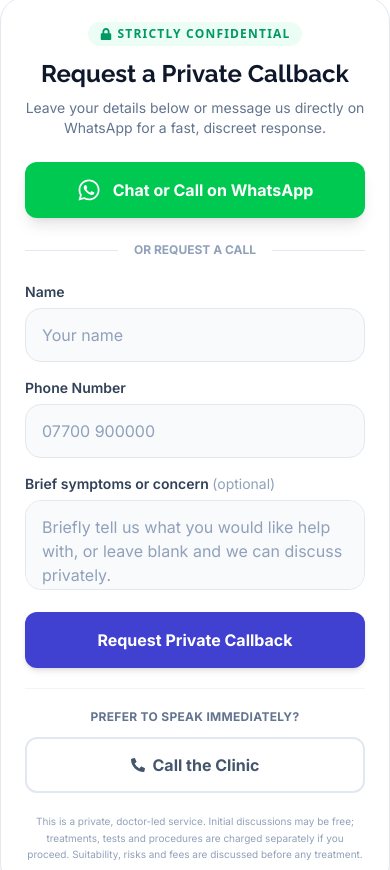
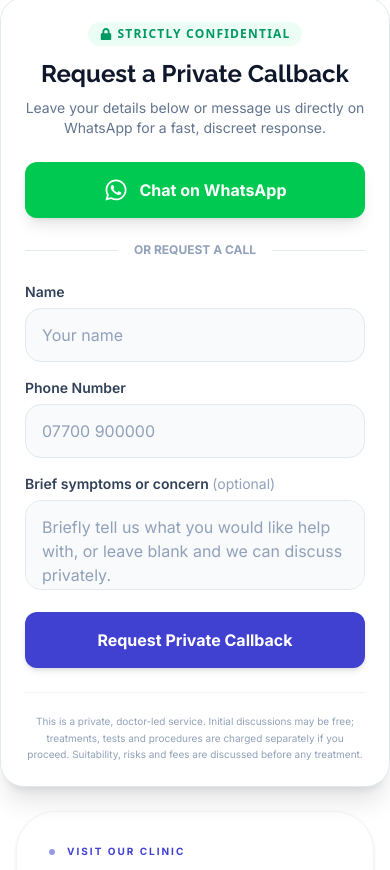
Before and after one commit to binithekid/Healing-PRP-Clinics-Preview, a Next.js app: page /birmingham/erectile-dysfunction-treatment in a window 390 px wide. Shown: the part 7034-7904 px from the top of the page. Built offline with nearby package versions, Linux system fonts and the light colour scheme.

Commit message:
Refactor GoogleAdsLeadForm by removing phone option
Removed phone click functionality and updated comments for WhatsApp click handling.

```diff
--- a/src/components/GoogleAdsLeadForm.tsx
+++ b/src/components/GoogleAdsLeadForm.tsx
@@ -24,11 +24,10 @@ export default function GoogleAdsLeadForm({
   const [isSuccess, setIsSuccess] = useState(false);
   const [errorMessage, setErrorMessage] = useState("");
 
-  const CLINIC_PHONE_NUMBER = "07990364147";
   const CLINIC_WHATSAPP_NUMBER = "447990364147";
 
   const handleWhatsAppClick = () => {
-    // --- GA4 Tracking for WhatsApp Click ---
+    // 1. GA4 Tracking for WhatsApp Click
     if (typeof window !== "undefined") {
       const w = window as Window & { gtag?: (...args: unknown[]) => void };
       if (w.gtag) {
@@ -46,7 +45,7 @@ export default function GoogleAdsLeadForm({
       }
     }
 
-    // Dynamic WhatsApp Message
+    // 2. Dynamic WhatsApp Message
     const whatsappMessage = `Hello, I would like to enquire about ${defaultTreatment}${
       defaultLocation ? ` in ${defaultLocation}` : ""
     }.`;
@@ -55,23 +54,6 @@ export default function GoogleAdsLeadForm({
     )}`;
 
     window.open(waUrl, "_blank");
-  };
-
-  const handlePhoneClick = () => {
-    // --- GA4 Tracking for Phone Click ---
-    if (typeof window !== "undefined") {
-      const w = window as Window & { gtag?: (...args: unknown[]) => void };
-      if (w.gtag) {
-        w.gtag("event", "phone_click", {
-          event_category: "lead",
-          event_label: defaultTreatment,
-          location: defaultLocation,
-          page_path: window.location.pathname,
-        });
-      }
-    }
-
-    window.location.href = `tel:${CLINIC_PHONE_NUMBER}`;
   };
 
   const handleSubmit = async (e: React.FormEvent) => {
@@ -171,7 +153,7 @@ export default function GoogleAdsLeadForm({
         className="w-full flex items-center justify-center gap-3 bg-green-500 hover:bg-green-600 text-white py-4 rounded-xl font-bold font-inter transition-all duration-300 shadow-lg hover:shadow-xl active:scale-95 mb-6"
       >
         <FaWhatsapp className="text-2xl" />
-        Chat or Call on WhatsApp
+        Chat on WhatsApp
       </button>
 
       {/* --- DIVIDER --- */}
@@ -243,23 +225,8 @@ export default function GoogleAdsLeadForm({
         </button>
       </form>
 
-      {/* --- NEW DIRECT CALL OPTION --- */}
-      <div className="mt-5 pt-5 border-t border-slate-100">
-        <p className="text-center text-xs font-bold text-slate-500 uppercase tracking-wide mb-3 font-inter">
-          Prefer to speak immediately?
-        </p>
-        <button
-          onClick={handlePhoneClick}
-          type="button"
-          className="w-full flex items-center justify-center gap-2 bg-transparent border-2 border-slate-200 text-slate-600 hover:bg-slate-50 hover:text-[#4041d1] hover:border-[#4041d1] py-3.5 rounded-xl font-bold font-inter transition-all duration-300 active:scale-95"
-        >
-          <FaPhoneAlt className="text-sm" />
-          Call the Clinic
-        </button>
-      </div>
-
       {/* --- COMPLIANCE FOOTER NOTE --- */}
-      <div className="mt-5 text-center">
+      <div className="mt-6 text-center border-t border-slate-100 pt-5">
         <p className="text-[10px] leading-relaxed text-slate-400 font-inter">
           This is a private, doctor-led service. Initial discussions may be free; treatments, tests and procedures are charged separately if you proceed. Suitability, risks and fees are discussed before any treatment.
         </p>
```
